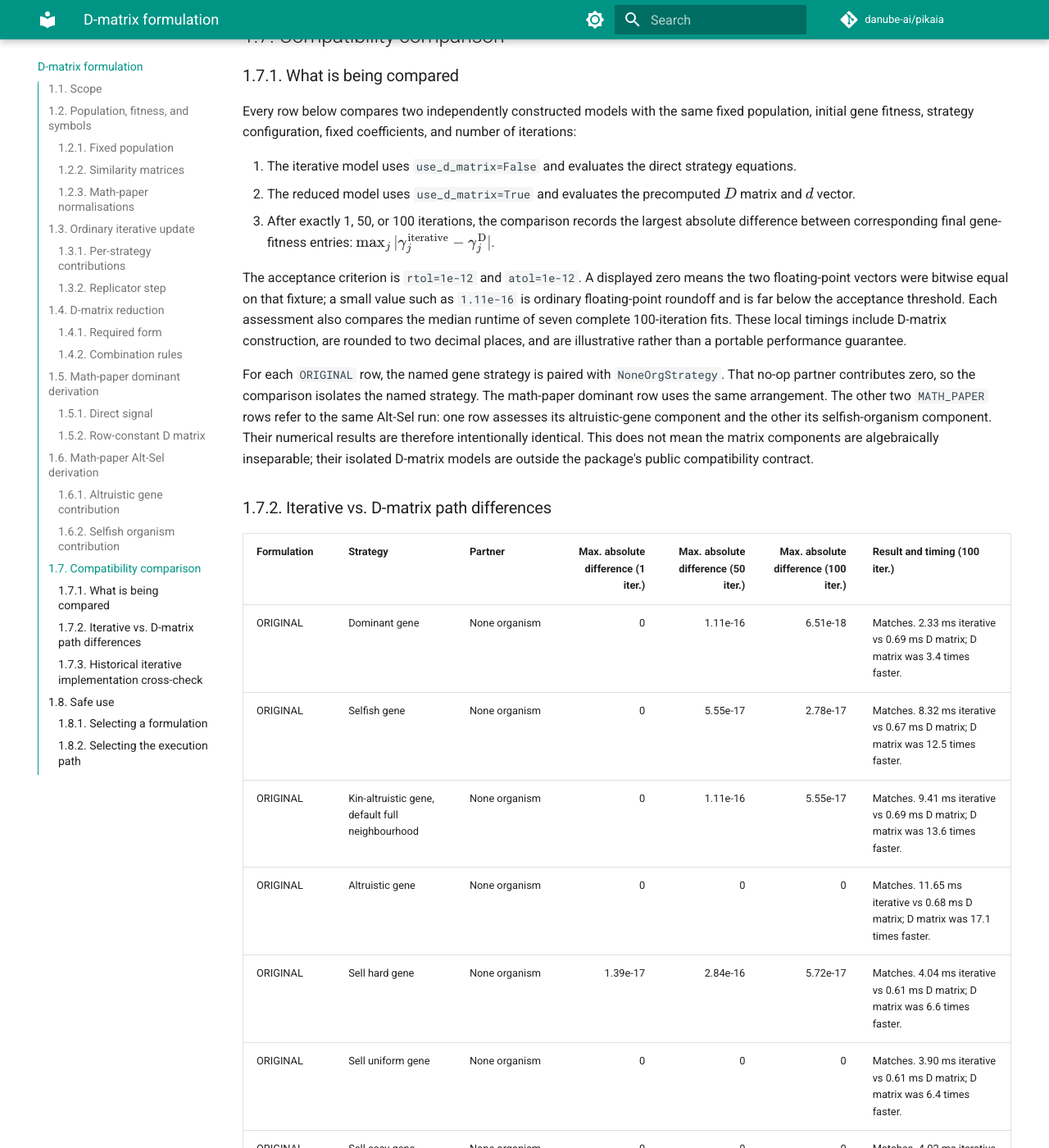
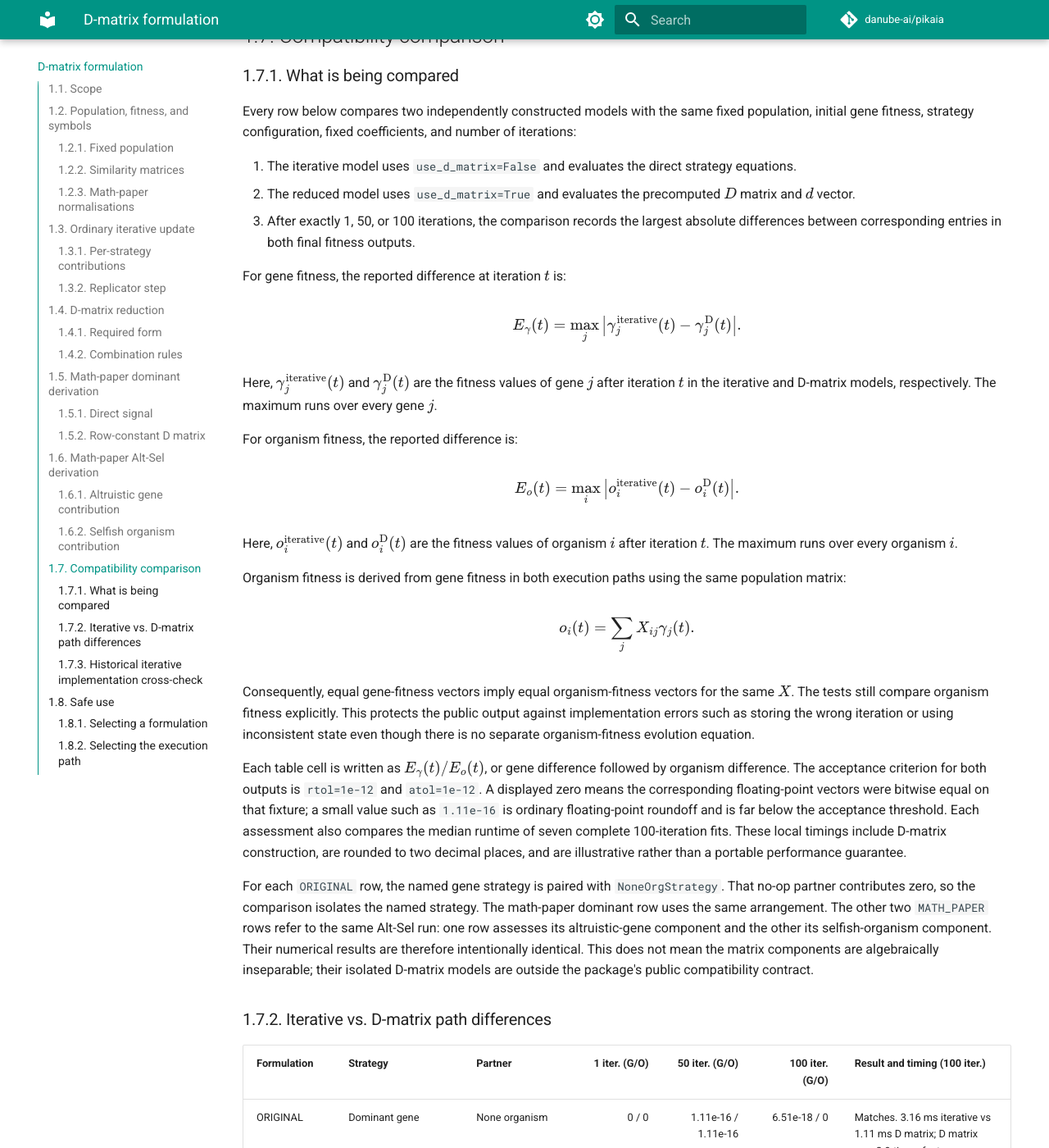
Before and after one commit to danube-ai/pikaia, an MkDocs documentation site: the page built from docs/d-matrix.md, in a window 1280 px wide and 1400 px high, scrolled down 7012 px. Shown: the whole window at 82% size. Built offline with MkDocs 1.6.1 and Material for MkDocs 9.7.7, drawn with Linux system fonts in a browser that asks for light colours; comment, search, counter and statistics services are not loaded; the version menu is left out; some of the changed text lies outside the part shown.

```diff
--- a/docs/d-matrix.md
+++ b/docs/d-matrix.md
@@ -237,29 +237,69 @@ Every row below compares two independently constructed models with the same fixe
 
 1. The iterative model uses `use_d_matrix=False` and evaluates the direct strategy equations.
 2. The reduced model uses `use_d_matrix=True` and evaluates the precomputed $D$ matrix and $d$ vector.
-3. After exactly 1, 50, or 100 iterations, the comparison records the largest absolute difference between corresponding final gene-fitness entries: $\max_j|\gamma^{\mathrm{iterative}}_j-\gamma^{\mathrm{D}}_j|$.
+3. After exactly 1, 50, or 100 iterations, the comparison records the largest absolute differences between corresponding entries in both final fitness outputs.
 
-The acceptance criterion is `rtol=1e-12` and `atol=1e-12`. A displayed zero means the two floating-point vectors were bitwise equal on that fixture; a small value such as `1.11e-16` is ordinary floating-point roundoff and is far below the acceptance threshold. Each assessment also compares the median runtime of seven complete 100-iteration fits. These local timings include D-matrix construction, are rounded to two decimal places, and are illustrative rather than a portable performance guarantee.
+For gene fitness, the reported difference at iteration $t$ is:
+
+$$
+E_{\gamma}(t)
+=
+\max_j
+\left|
+\gamma^{\mathrm{iterative}}_j(t)
+-
+\gamma^{\mathrm{D}}_j(t)
+\right|.
+$$
+
+Here, $\gamma^{\mathrm{iterative}}_j(t)$ and $\gamma^{\mathrm{D}}_j(t)$ are the fitness values of gene $j$ after iteration $t$ in the iterative and D-matrix models, respectively. The maximum runs over every gene $j$.
+
+For organism fitness, the reported difference is:
+
+$$
+E_o(t)
+=
+\max_i
+\left|
+o^{\mathrm{iterative}}_i(t)
+-
+o^{\mathrm{D}}_i(t)
+\right|.
+$$
+
+Here, $o^{\mathrm{iterative}}_i(t)$ and $o^{\mathrm{D}}_i(t)$ are the fitness values of organism $i$ after iteration $t$. The maximum runs over every organism $i$.
+
+Organism fitness is derived from gene fitness in both execution paths using the same population matrix:
+
+$$
+o_i(t)
+=
+\sum_j X_{ij}\gamma_j(t).
+$$
+
+Consequently, equal gene-fitness vectors imply equal organism-fitness vectors for the same $X$. The tests still compare organism fitness explicitly. This protects the public output against implementation errors such as storing the wrong iteration or using inconsistent state even though there is no separate organism-fitness evolution equation.
+
+Each table cell is written as $E_{\gamma}(t) / E_o(t)$, or gene difference followed by organism difference. The acceptance criterion for both outputs is `rtol=1e-12` and `atol=1e-12`. A displayed zero means the corresponding floating-point vectors were bitwise equal on that fixture; a small value such as `1.11e-16` is ordinary floating-point roundoff and is far below the acceptance threshold. Each assessment also compares the median runtime of seven complete 100-iteration fits. These local timings include D-matrix construction, are rounded to two decimal places, and are illustrative rather than a portable performance guarantee.
 
 For each `ORIGINAL` row, the named gene strategy is paired with `NoneOrgStrategy`. That no-op partner contributes zero, so the comparison isolates the named strategy. The math-paper dominant row uses the same arrangement. The other two `MATH_PAPER` rows refer to the same Alt-Sel run: one row assesses its altruistic-gene component and the other its selfish-organism component. Their numerical results are therefore intentionally identical. This does not mean the matrix components are algebraically inseparable; their isolated D-matrix models are outside the package's public compatibility contract.
 
 ### 1.7.2. Iterative vs. D-matrix path differences
 
-| Formulation | Strategy | Partner | Max. absolute difference (1 iter.) | Max. absolute difference (50 iter.) | Max. absolute difference (100 iter.) | Result and timing (100 iter.) |
+| Formulation | Strategy | Partner | 1 iter. (G/O) | 50 iter. (G/O) | 100 iter. (G/O) | Result and timing (100 iter.) |
 |---|---|---|---:|---:|---:|---|
-| ORIGINAL | Dominant gene | None organism | 0 | 1.11e-16 | 6.51e-18 | Matches. 2.33 ms iterative vs 0.69 ms D matrix; D matrix was 3.4 times faster. |
-| ORIGINAL | Selfish gene | None organism | 0 | 5.55e-17 | 2.78e-17 | Matches. 8.32 ms iterative vs 0.67 ms D matrix; D matrix was 12.5 times faster. |
-| ORIGINAL | Kin-altruistic gene, default full neighbourhood | None organism | 0 | 1.11e-16 | 5.55e-17 | Matches. 9.41 ms iterative vs 0.69 ms D matrix; D matrix was 13.6 times faster. |
-| ORIGINAL | Altruistic gene | None organism | 0 | 0 | 0 | Matches. 11.65 ms iterative vs 0.68 ms D matrix; D matrix was 17.1 times faster. |
-| ORIGINAL | Sell hard gene | None organism | 1.39e-17 | 2.84e-16 | 5.72e-17 | Matches. 4.04 ms iterative vs 0.61 ms D matrix; D matrix was 6.6 times faster. |
-| ORIGINAL | Sell uniform gene | None organism | 0 | 0 | 0 | Matches. 3.90 ms iterative vs 0.61 ms D matrix; D matrix was 6.4 times faster. |
-| ORIGINAL | Sell easy gene | None organism | 0 | 0 | 0 | Matches. 4.02 ms iterative vs 0.61 ms D matrix; D matrix was 6.6 times faster. |
-| ORIGINAL | Variance gene | None organism | 0 | 3.33e-16 | 6.94e-17 | Matches. 8.58 ms iterative vs 0.72 ms D matrix; D matrix was 12.0 times faster. |
-| MATH_PAPER | Dominant gene | None organism | 0 | 2.22e-16 | 5.20e-18 | Matches. 2.59 ms iterative vs 0.69 ms D matrix; D matrix was 3.8 times faster. |
-| MATH_PAPER | Altruistic gene | Selfish organism, unit fixed coefficient | 5.55e-17 | 5.55e-17 | 1.11e-16 | Matches as part of Alt-Sel. 13.43 ms iterative vs 0.74 ms D matrix; D matrix was 18.1 times faster. |
-| MATH_PAPER | Selfish organism | Altruistic gene, unit fixed coefficient | 5.55e-17 | 5.55e-17 | 1.11e-16 | Matches as part of Alt-Sel. 13.43 ms iterative vs 0.74 ms D matrix; D matrix was 18.1 times faster. |
+| ORIGINAL | Dominant gene | None organism | 0 / 0 | 1.11e-16 / 1.11e-16 | 6.51e-18 / 0 | Matches. 3.16 ms iterative vs 1.11 ms D matrix; D matrix was 2.9 times faster. |
+| ORIGINAL | Selfish gene | None organism | 0 / 0 | 5.55e-17 / 1.11e-16 | 2.78e-17 / 0 | Matches. 11.36 ms iterative vs 1.10 ms D matrix; D matrix was 10.3 times faster. |
+| ORIGINAL | Kin-altruistic gene, default full neighbourhood | None organism | 0 / 0 | 1.11e-16 / 1.11e-16 | 5.55e-17 / 1.11e-16 | Matches. 12.77 ms iterative vs 1.12 ms D matrix; D matrix was 11.4 times faster. |
+| ORIGINAL | Altruistic gene | None organism | 0 / 0 | 0 / 0 | 0 / 0 | Matches. 15.66 ms iterative vs 1.10 ms D matrix; D matrix was 14.2 times faster. |
+| ORIGINAL | Sell hard gene | None organism | 1.39e-17 / 0 | 2.84e-16 / 2.22e-16 | 5.72e-17 / 5.55e-17 | Matches. 5.23 ms iterative vs 1.29 ms D matrix; D matrix was 4.0 times faster. |
+| ORIGINAL | Sell uniform gene | None organism | 0 / 0 | 0 / 0 | 0 / 0 | Matches. 5.16 ms iterative vs 1.03 ms D matrix; D matrix was 5.0 times faster. |
+| ORIGINAL | Sell easy gene | None organism | 0 / 0 | 0 / 0 | 0 / 0 | Matches. 5.29 ms iterative vs 1.04 ms D matrix; D matrix was 5.1 times faster. |
+| ORIGINAL | Variance gene | None organism | 0 / 0 | 3.33e-16 / 2.22e-16 | 6.94e-17 / 1.11e-16 | Matches. 11.50 ms iterative vs 1.21 ms D matrix; D matrix was 9.5 times faster. |
+| MATH_PAPER | Dominant gene | None organism | 0 / 0 | 2.22e-16 / 1.11e-16 | 5.20e-18 / 0 | Matches. 3.53 ms iterative vs 1.14 ms D matrix; D matrix was 3.1 times faster. |
+| MATH_PAPER | Altruistic gene | Selfish organism, unit fixed coefficient | 5.55e-17 / 1.11e-16 | 5.55e-17 / 0 | 1.11e-16 / 2.22e-16 | Matches as part of Alt-Sel. 17.89 ms iterative vs 2.11 ms D matrix; D matrix was 8.5 times faster. |
+| MATH_PAPER | Selfish organism | Altruistic gene, unit fixed coefficient | 5.55e-17 / 1.11e-16 | 5.55e-17 / 0 | 1.11e-16 / 2.22e-16 | Matches as part of Alt-Sel. 17.89 ms iterative vs 2.11 ms D matrix; D matrix was 8.5 times faster. |
 
-The original rows use a fixed four-organism, three-gene fixture with initial $\gamma=(0.6,0.3,0.1)$. The math-paper dominant row and the two rows representing the same Alt-Sel run use a fixed five-organism, three-gene fixture with initial $\gamma=(0.4,0.35,0.25)$ and math-paper similarity scaling. The original kernels, math-paper dominant kernel, and complete math-paper Alt-Sel reduction also run against three additional deterministic seven-organism, four-gene fixtures at all three iteration counts. Alt-Sel is checked with kin ranges of 1, 2, and 10, so the tests cover an empty relative set, a bounded neighbourhood, the full population, and clamping a requested range larger than $N$. All comparisons satisfy the same `rtol=1e-12`, `atol=1e-12` criterion; the original kernels' largest observed discrepancy is $3.4\times10^{-16}$.
+The original rows use a fixed four-organism, three-gene fixture with initial $\gamma=(0.6,0.3,0.1)$. The math-paper dominant row and the two rows representing the same Alt-Sel run use a fixed five-organism, three-gene fixture with initial $\gamma=(0.4,0.35,0.25)$ and math-paper similarity scaling. The original kernels, math-paper dominant kernel, and complete math-paper Alt-Sel reduction also run against three additional deterministic seven-organism, four-gene fixtures at all three iteration counts. Alt-Sel is checked with kin ranges of 1, 2, and 10, so the tests cover an empty relative set, a bounded neighbourhood, the full population, and clamping a requested range larger than $N$. The automated tests compare every gene- and organism-fitness history entry from the initial state through the requested final iteration. All comparisons satisfy the same `rtol=1e-12`, `atol=1e-12` criterion.
 
 The assertions are implemented in `tests/unit/test_d_matrix_equivalence.py` and `tests/unit/test_math_paper_formulation.py`.
 
--- a/pyproject.toml
+++ b/pyproject.toml
@@ -4,7 +4,7 @@ build-backend = "hatchling.build"
 
 [project]
 name = "pikaia"
-version = "0.4.0"
+version = "0.4.1"
 authors = [
   { name="Philipp Wissgott", email="philipp@danube.ai" },
   { name="Andreas Roschal", email="andreas@danube.ai" },
```
Also changed, not shown: CHANGELOG.md (+52 -45 lines), examples/README.md (+5 -5 lines), 4 other files.
